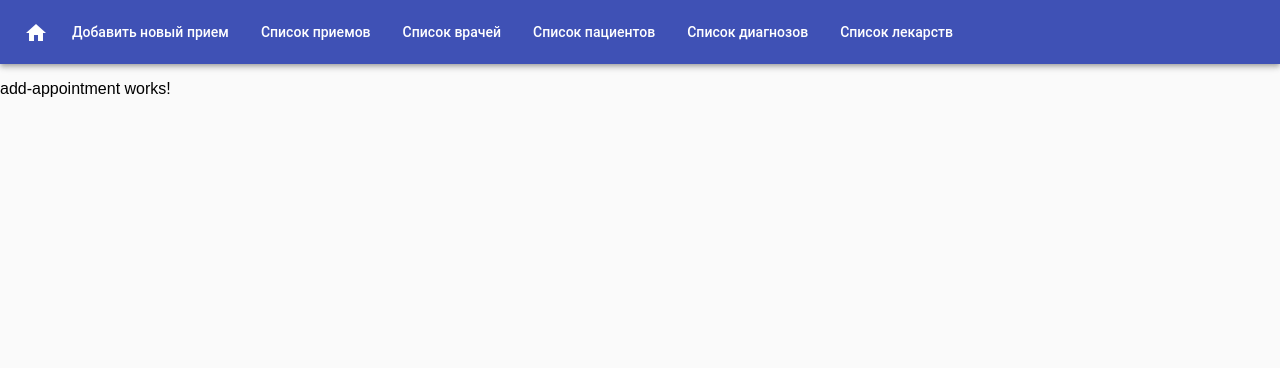
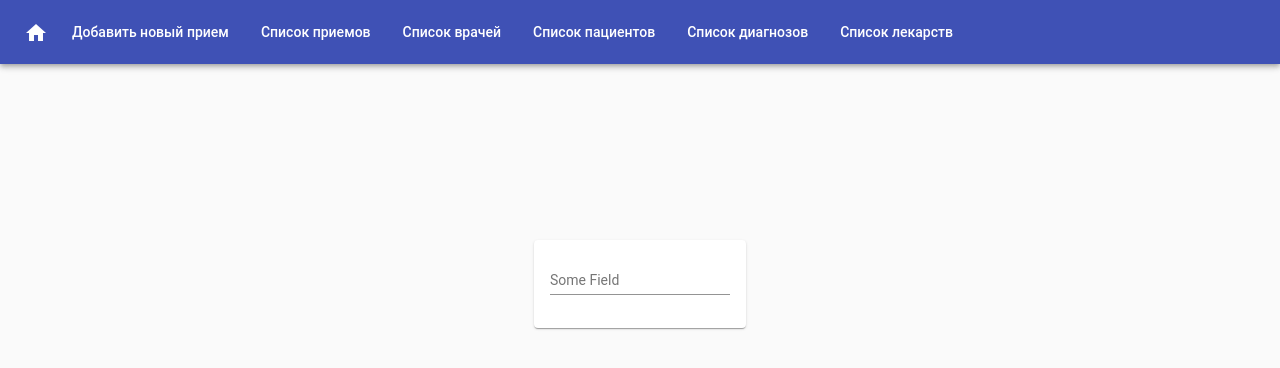
Before and after one commit to Lixard/course-work-db-frontend, an Angular app: page /home in a window 1280 px wide. Both pictures are taken after a click on the button "Добавить новый прием". Shown: the top 368 px of the page. Built offline with nearby package versions, Linux system fonts and the light colour scheme.

Commit message:
Add test form to add-appointment page

```diff
--- a/src/app/pages/appointment-pages/add-appointment/add-appointment.component.css
+++ b/src/app/pages/appointment-pages/add-appointment/add-appointment.component.css
@@ -0,0 +1,3 @@
+.register-form {
+  height: 55vh;
+}
--- a/src/app/pages/appointment-pages/add-appointment/add-appointment.component.html
+++ b/src/app/pages/appointment-pages/add-appointment/add-appointment.component.html
@@ -1 +1,14 @@
-<p>add-appointment works!</p>
+<div class="register-form" fxLayout fxLayoutAlign="center center">
+  <form [formGroup]="form">
+    <mat-card>
+      <mat-card-content>
+        <div fxLayout="column">
+          <mat-form-field>
+            <mat-label>Some Field</mat-label>
+            <input matInput formControlName="someField">
+          </mat-form-field>
+        </div>
+      </mat-card-content>
+    </mat-card>
+  </form>
+</div>
--- a/src/app/pages/appointment-pages/add-appointment/add-appointment.component.ts
+++ b/src/app/pages/appointment-pages/add-appointment/add-appointment.component.ts
@@ -1,4 +1,5 @@
 import {Component, OnInit} from '@angular/core';
+import {FormBuilder, FormGroup} from "@angular/forms";
 
 @Component({
   selector: 'app-add-appointment',
@@ -7,9 +8,20 @@ import {Component, OnInit} from '@angular/core';
 })
 export class AddAppointmentComponent implements OnInit {
 
-  constructor() { }
+  form: FormGroup;
+
+  constructor(private fb: FormBuilder) {
+    this.buildFrom();
+  }
 
   ngOnInit(): void {
+    this.form.reset();
   }
 
+
+  private buildFrom(): void {
+    this.form = this.fb.group({
+      someField: this.fb.control(null)
+    });
+  }
 }
```
Also changed, not shown: src/app/pages/appointment-pages/appointment-pages.module.ts (+19 -2 lines).
